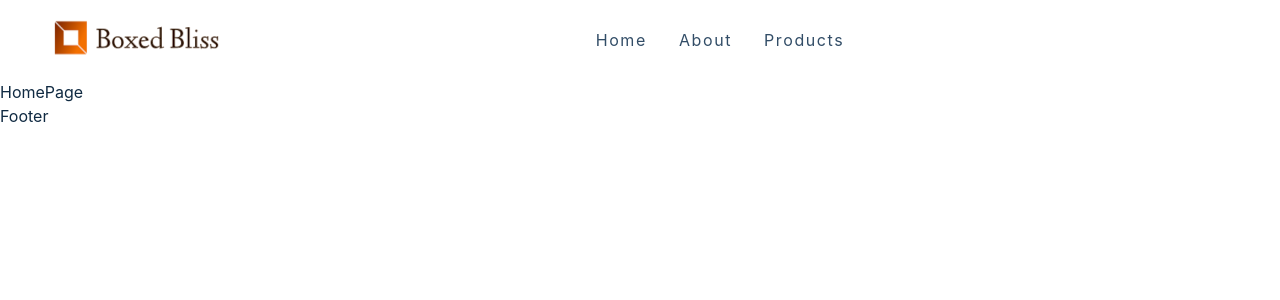
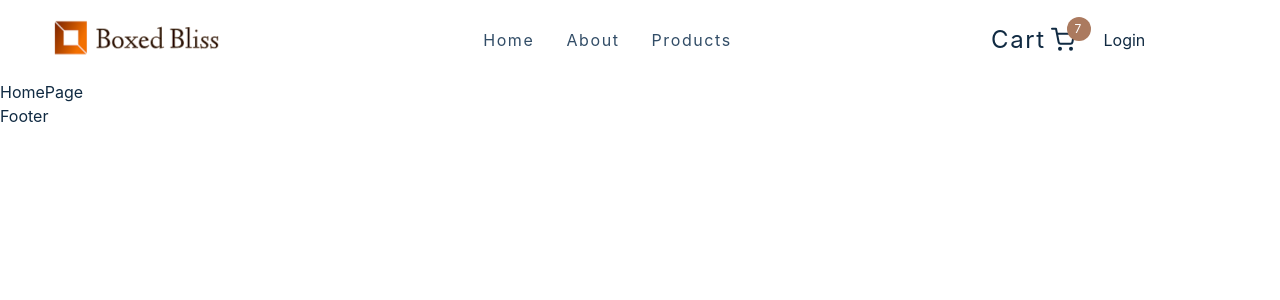
Before and after one commit to SergeAuck/boxed-bliss, a React (Create React App) app: page / in a window 1280 px wide. Shown: the top 300 px of the page. Built offline with nearby package versions, Linux system fonts and the light colour scheme.

Commit message:
reducer + cart

```diff
--- /dev/null
+++ b/src/actions.js
@@ -0,0 +1 @@
+export const SIDEBAR_OPEN = "SIDEBAR_OPEN";
--- /dev/null
+++ b/src/components/CartButtons.js
@@ -0,0 +1,74 @@
+import React from "react";
+import { Link } from "react-router-dom";
+import styled from "styled-components";
+import { FiShoppingCart } from "react-icons/fi";
+
+const CartButtons = () => {
+  return (
+    <Wrapper className="cart-btn-wrapper">
+      <Link to="/cart" className="cart-btn">
+        Cart{" "}
+        <span className="cart-container">
+          <FiShoppingCart />
+          <span className="cart-value">7</span>
+        </span>
+      </Link>
+      Login
+    </Wrapper>
+  );
+};
+
+const Wrapper = styled.div`
+  display: grid;
+  grid-template-columns: 1fr 1fr;
+  align-items: center;
+  width: 225px;
+
+  .cart-btn {
+    color: var(--clr-grey-1);
+    font-size: 1.5rem;
+    letter-spacing: var(--spacing);
+    color: var(--clr-grey-1);
+    display: flex;
+
+    align-items: center;
+  }
+  .cart-container {
+    display: flex;
+    align-items: center;
+    position: relative;
+    svg {
+      height: 1.6rem;
+      margin-left: 5px;
+    }
+  }
+  .cart-value {
+    position: absolute;
+    top: -10px;
+    right: -16px;
+    background: var(--clr-primary-5);
+    width: 16px;
+    height: 16px;
+    display: flex;
+    align-items: center;
+    justify-content: center;
+    border-radius: 50%;
+    font-size: 0.75rem;
+    color: var(--clr-white);
+    padding: 12px;
+  }
+  .auth-btn {
+    display: flex;
+    align-items: center;
+    background: transparent;
+    border-color: transparent;
+    font-size: 1.5rem;
+    cursor: pointer;
+    color: var(--clr-grey-1);
+    letter-spacing: var(--spacing);
+    svg {
+      margin-left: 5px;
+    }
+  }
+`;
+export default CartButtons;
--- a/src/components/Navbar.js
+++ b/src/components/Navbar.js
@@ -4,6 +4,7 @@
 import logo from "../assets/Logo-bb.png";
 import { VscThreeBars } from "react-icons/vsc";
 import { navLinks } from "../utils/data";
+import CartButtons from "./CartButtons";
 
 function Navbar() {
   return (
@@ -32,6 +33,7 @@
           })}
           {/* checkout */}
         </ul>
+        <CartButtons />
       </div>
     </Wrapper>
   );
```
Also changed, not shown: src/context/products_context.js (added, +23 -0 lines).
